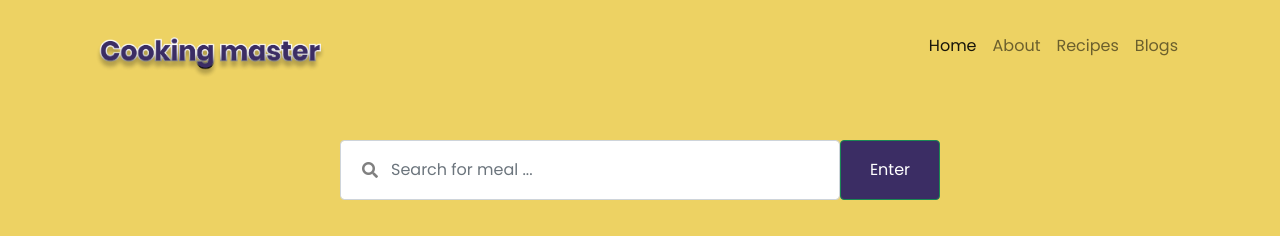
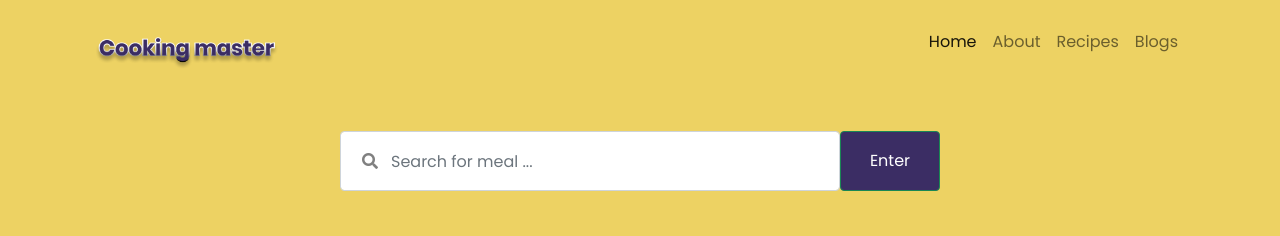
Before and after one commit to WaridIIUC/cooking-master, a plain HTML site: page index.html in a window 1280 px wide. Drawn offline with nearby package versions, Linux system fonts and the light colour scheme.

Commit message:
final commit

```diff
--- a/css/style.css
+++ b/css/style.css
@@ -4,6 +4,9 @@ body{
 }
 .navbar{
     background-color: #edd263 !important;
+}
+#logo{
+    width: 40% !important;
 }
 #search-meal-div{
     display: flex;
--- a/index.html
+++ b/index.html
@@ -20,7 +20,7 @@
     <header class="container">
         <nav class="navbar navbar-expand-lg navbar-light bg-light">
             <div class="container-fluid">
-                <a class="navbar-brand w-75" href="#"><img src="logo/cooking-master.png" class="w-50 pt-4" alt=""></a>
+                <a class="navbar-brand w-75" href="#"><img src="logo/cooking-master.png" id="logo" class="pt-4" alt=""></a>
                 <button class="navbar-toggler" type="button" data-bs-toggle="collapse"
                     data-bs-target="#navbarNavAltMarkup" aria-controls="navbarNavAltMarkup" aria-expanded="false"
                     aria-label="Toggle navigation">
```
